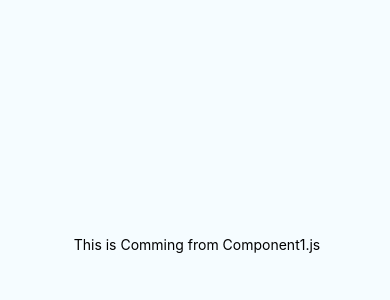
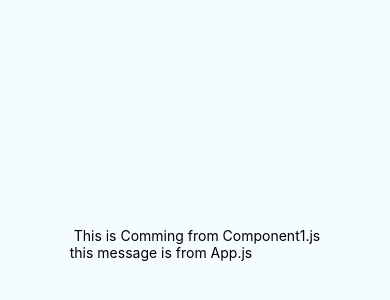
Before and after one commit to vishant-jaiswal/ReactFeatures, a React Native app: screen / in a window 390 px wide. Shown: the part 178-478 px from the top of the page. Built offline with nearby package versions, Linux system fonts and the light colour scheme.

Commit message:
message prop is passed to component1 from app.js

```diff
--- a/App.js
+++ b/App.js
@@ -33,7 +33,7 @@ export default class App extends Component<{}> {
         <Text style={styles.instructions}>
           {instructions}
         </Text> */}
-        <Component1/>
+        <Component1 message="this message is from App.js"/>
       </View>
     );
   }
--- a/src/Components/Component1.js
+++ b/src/Components/Component1.js
@@ -8,6 +8,7 @@ class Component1 extends Component{
         return(
             <View>
                 <Text> This is Comming from Component1.js</Text>
+                <Text>{this.props.message}</Text>
             </View>
         );
     }
```
